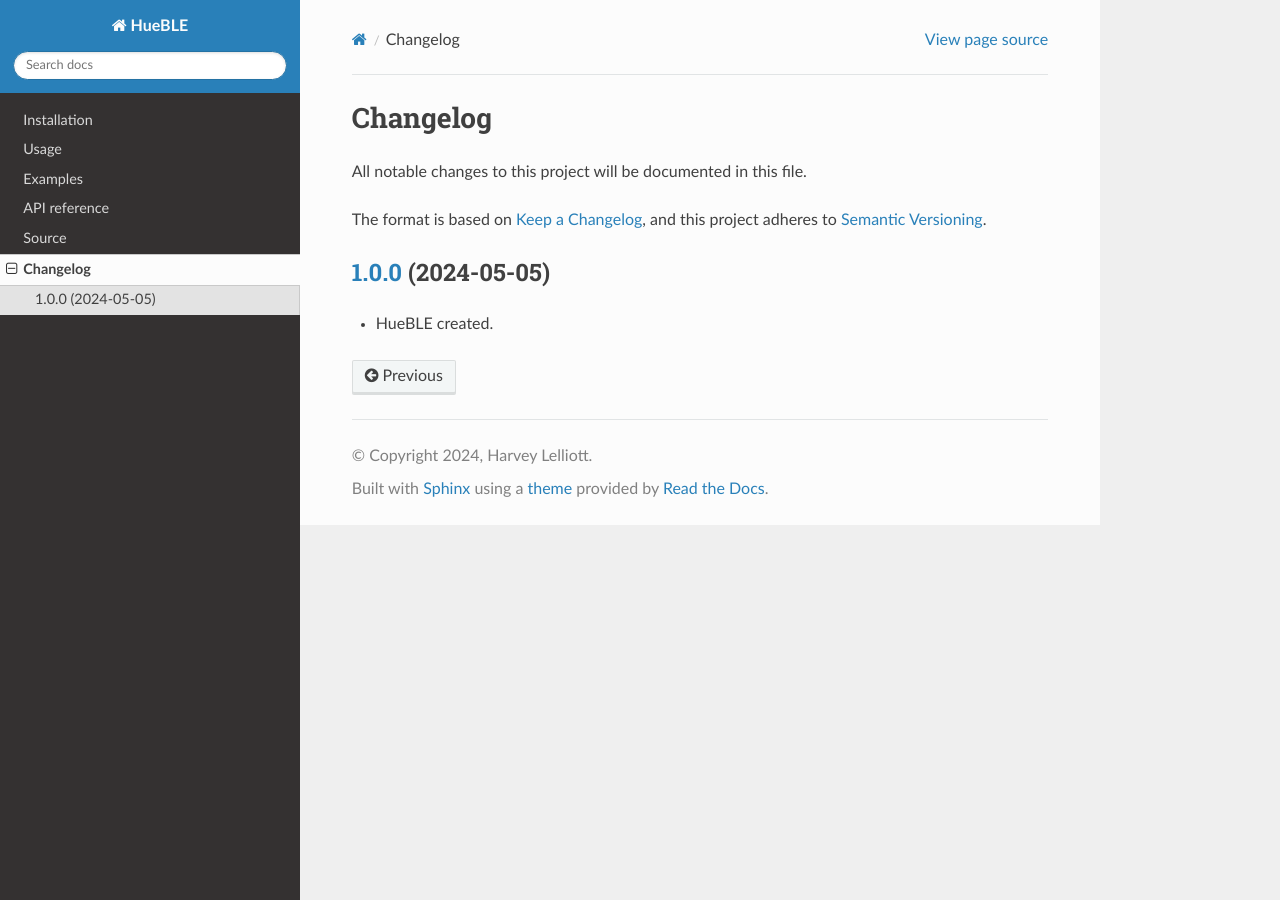
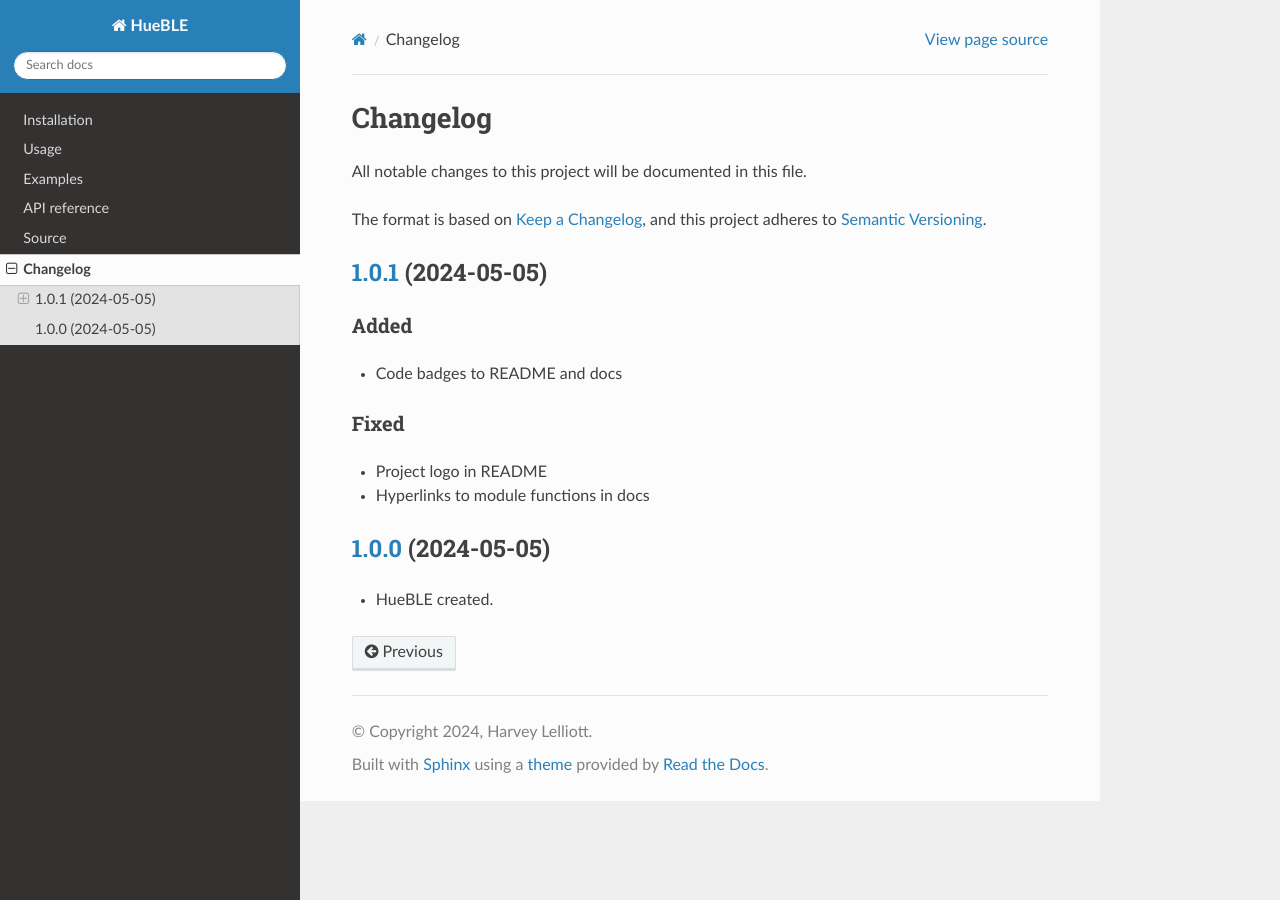
Before and after one commit to flip-dots/HueBLE, a Sphinx documentation site: the page built from docs/source/history.rst, in a window 1280 px wide. Built offline with Sphinx 7.4.7 and the Read the Docs theme 2.0.0, drawn with Linux system fonts in a browser that asks for light colours.

Commit message:
Update version number & changelog.

```diff
--- a/CHANGELOG.rst
+++ b/CHANGELOG.rst
@@ -7,10 +7,25 @@ All notable changes to this project will be documented in this file.
 The format is based on `Keep a Changelog <https://keepachangelog.com/en/1.0.0/>`_,
 and this project adheres to `Semantic Versioning <https://semver.org/spec/v2.0.0.html>`_.
 
+`1.0.1`_ (2024-05-05)
+=====================
+
+Added
+-----
+
+* Code badges to README and docs
+
+Fixed
+-----
+
+* Project logo in README
+* Hyperlinks to module functions in docs
+
 `1.0.0`_ (2024-05-05)
 =====================
 
 * HueBLE created.
 
 
+.. _1.0.1: https://github.com/flip-dots/HueBLE/releases/tag/v1.0.1
 .. _1.0.0: https://github.com/flip-dots/HueBLE/releases/tag/v1.0.0
--- a/docs/source/conf.py
+++ b/docs/source/conf.py
@@ -9,12 +9,15 @@
 import os
 import sys
 
-sys.path.insert(0, os.path.abspath("../.."))
+cwd = os.getcwd()
+project_root = os.path.dirname(cwd)
+
+sys.path.insert(0, project_root)
 
 project = "HueBLE"
 copyright = "2024, Harvey Lelliott"
 author = "Harvey Lelliott"
-release = "1.0.0"
+release = "1.0.1"
 
 # -- General configuration ---------------------------------------------------
 # https://www.sphinx-doc.org/en/master/usage/configuration.html#general-configuration
--- a/pyproject.toml
+++ b/pyproject.toml
@@ -1,6 +1,6 @@
 [project]
 name = "HueBLE"
-version = "1.0.0"
+version = "1.0.1"
 dependencies = [
   "bleak>=0.19.0",
   "bleak-retry-connector"
```
